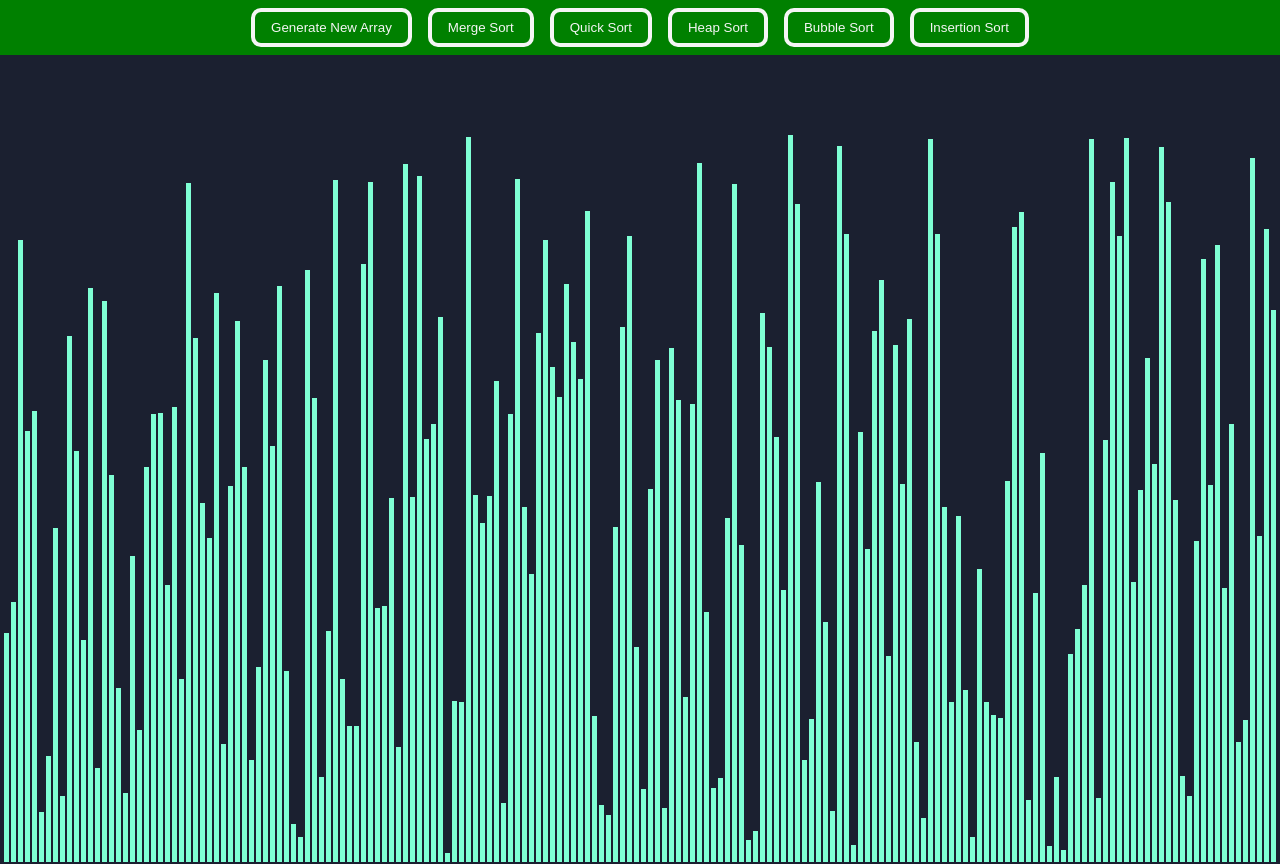
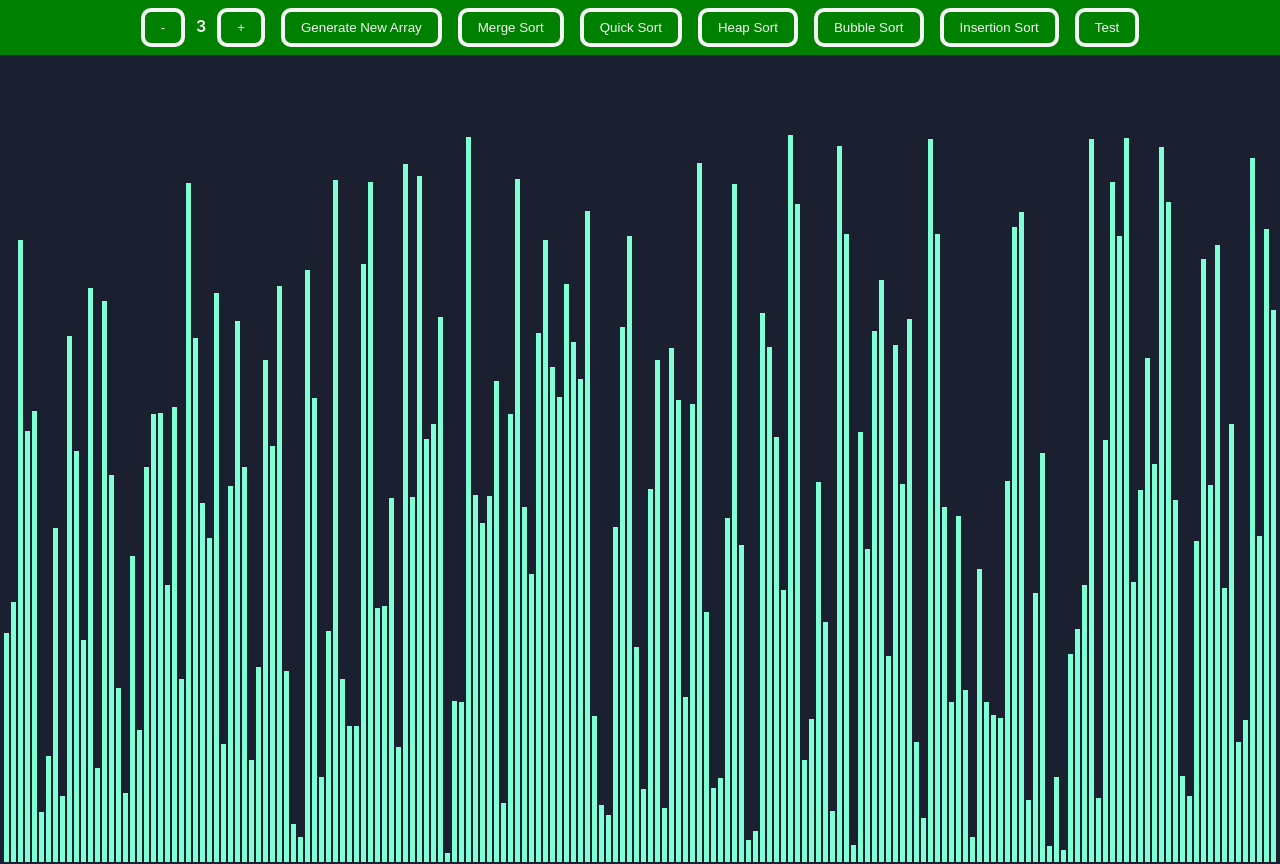
Before and after one commit to PieroEnriquez/Sort-Algorithm-Visualizer, a React (Create React App) app: page / in a window 1280 px wide. Shown: the top 864 px of the page. Built offline with nearby package versions, Linux system fonts and the light colour scheme.

Commit message:
Added animation speed controller

```diff
--- /dev/null
+++ b/src/Components/Components.jsx
@@ -0,0 +1,17 @@
+import React, { useState } from 'react'
+
+export const AnimationSpeed = props => {
+    const [speed, setSpeed] = useState(3)
+
+    return (
+        <>
+            <button className='header-button' onClick={() => {
+                if (speed > 0) setSpeed(speed - 1)
+            }}>-</button>
+            <p id='counter'>{speed}</p>
+            <button className='header-button' onClick={() => {
+                if (speed < 10) setSpeed(speed + 1)
+            }}>+</button>
+        </>
+    )
+}
--- a/src/SortingVisualizer/SortingVisualizer.css
+++ b/src/SortingVisualizer/SortingVisualizer.css
@@ -1,4 +1,9 @@
 * {
+    padding: 0;
+    margin: 0;
+}
+
+body {
     background-color: rgb(27, 32, 48);
 }
 
@@ -7,6 +12,13 @@
     padding: 1vh 0;
     width: 100%;
     display: inline-block;
+}
+
+#counter {
+    width: 1rem;
+    display: inline-block;
+    color: whitesmoke;
+    font-weight: 600;
 }
 
 .header-button {
@@ -21,8 +33,9 @@
 }
 
 .header-button:hover {
-    border: rgb(27, 32, 48) solid 4px;
     color: rgb(27, 32, 48);
+    background-color: whitesmoke;
+    fill-opacity: 0.5;
 }
 
 .array-container {
--- a/src/SortingVisualizer/SortingVisualizer.jsx
+++ b/src/SortingVisualizer/SortingVisualizer.jsx
@@ -1,8 +1,9 @@
 import React from 'react'
 import {mergeSort, bubbleSort} from '.././sortingAlgorithms/sortingAlgorithms'
+import {AnimationSpeed} from '../Components/Components'
 import './SortingVisualizer.css'
 
-const ANIMATION_SPEED_MS = 1
+// const ANIMATION_SPEED_MS = 3
 
 const NUMBER_OF_ARRAY_BARS = 200
 
@@ -23,6 +24,12 @@ export default class SortingVisualizer extends React.Component {
         this.resetArray()
     }
 
+    getAnimationSpeed() {
+        const ANIMATION_SPEED_MS = document.getElementById('counter').innerHTML
+
+        return ANIMATION_SPEED_MS
+    }
+
     resetArray() {
         const array = []
         for (let i = 0; i < NUMBER_OF_ARRAY_BARS; i++) {
@@ -32,6 +39,7 @@ export default class SortingVisualizer extends React.Component {
     }
 
     mergeSort() {
+        const ANIMATION_SPEED_MS = this.getAnimationSpeed()
         const animations = mergeSort(this.state.array)
         for (let i = 0; i < animations.length; i++) {
             const arrayBars = document.getElementsByClassName('array-bar')
@@ -64,8 +72,8 @@ export default class SortingVisualizer extends React.Component {
     }
 
     bubbleSort() {
+        const ANIMATION_SPEED_MS = this.getAnimationSpeed()
         let animations = bubbleSort(this.state.array)
-        console.log(animations)
         for (let i = 1; i < animations.length; i++) {
             const arrayBars = document.getElementsByClassName('array-bar')
             const isColorChange = (i % 4 === 0) || (i % 4 === 1)
@@ -101,12 +109,14 @@ export default class SortingVisualizer extends React.Component {
         return (
             <>
             <div className='header'>
+                <AnimationSpeed />
                 <button className='header-button' onClick={() => this.resetArray()}>Generate New Array</button>
                 <button className='header-button' onClick={() => this.mergeSort()}>Merge Sort</button>
                 <button className='header-button' onClick={() => this.quickSort()}>Quick Sort</button>
                 <button className='header-button' onClick={() => this.heapSort()}>Heap Sort</button>
                 <button className='header-button' onClick={() => this.bubbleSort()}>Bubble Sort</button>
                 <button className='header-button' onClick={() => this.insertionSort()}>Insertion Sort</button>
+                <button className='header-button' onClick={() => this.getAnimationSpeed()}>Test</button>
             </div>
             <div className="array-container">
                 {array.map((value, idx) => (
--- a/src/sortingAlgorithms/sortingAlgorithms.js
+++ b/src/sortingAlgorithms/sortingAlgorithms.js
@@ -59,8 +59,7 @@ const doMerge = (
 export const bubbleSort = array => {
     const animations = []
     if (array.length <= 1) return array
-    const auxiliaryArray = array.slice()
-    bubbleSortHelper(auxiliaryArray, animations)
+    bubbleSortHelper(array, animations)
     return animations
 }
 
@@ -87,3 +86,10 @@ const swap = (auxiliaryArray, firstIdx, secondIdx) => {
     auxiliaryArray[firstIdx] = auxiliaryArray[secondIdx]
     auxiliaryArray[secondIdx] = temp
 }
+
+export const insertionSort = array => {
+    const animations = []
+    if (array.length <= 1) return array
+    const auxiliaryArray = array.slice()
+    // insertionSortHelper(auxiliaryArray, )
+}
```
